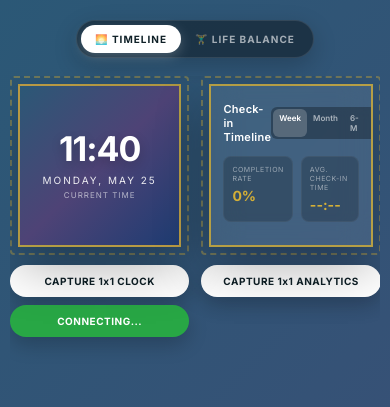
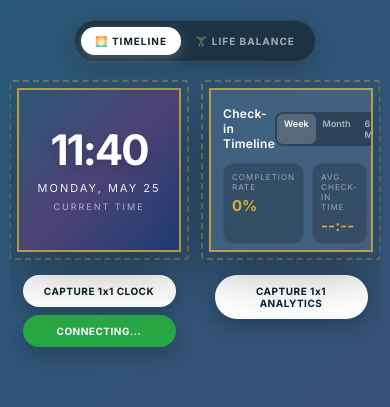
Before and after one commit to ccax-cloud/myclock, a plain HTML site: page index.html in a window 390 px wide. Drawn offline with nearby package versions, Linux system fonts and the light colour scheme; no server answers.

Commit message:
Update index.html

```diff
--- a/index.html
+++ b/index.html
@@ -8,7 +8,6 @@
     <link rel="preconnect" href="https://fonts.googleapis.com">
     <link rel="preconnect" href="https://fonts.gstatic.com" crossorigin>
     <link href="https://fonts.googleapis.com/css2?family=Inter:wght@400;600;700&display=swap" rel="stylesheet">
-<!-- 更新为 zero_wing 设计的时间管理图标 -->
 <link rel="icon" type="image/png" href="https://cdn-icons-png.flaticon.com/128/1584/1584858.png">
 
     <!-- 引入 html2canvas 和 Chart.js -->
@@ -399,36 +398,31 @@
         justify-content: flex-start;
     }
 
-    /* 手机版整体横向布局 */
+    /* 手机版保持一行 */
     .page-view {
         flex-direction: row;
         align-items: flex-start;
-        justify-content: flex-start;
+        justify-content: center;
         gap: 12px;
         overflow-x: auto;
-        overflow-y: hidden;
-        width: 100%;
         padding-bottom: 10px;
-        scroll-snap-type: x proximity;
     }
 
     .control-block {
         margin-bottom: 30px;
         width: 46vw;
-        min-width: 170px;
+        min-width: 180px;
         flex-shrink: 0;
-        scroll-snap-align: start;
     }
 
     .capture-wrapper {
         width: 46vw;
         height: 46vw;
-        min-width: 170px;
-        min-height: 170px;
-        max-width: 220px;
-        max-height: 220px;
+        min-width: 180px;
+        min-height: 180px;
+        max-width: 320px;
+        max-height: 320px;
         padding: 6px;
-        margin-bottom: 10px;
     }
 
     .clock-box,
@@ -437,59 +431,52 @@
         height: 100%;
     }
 
-    /* 第二页 tracker 整体垂直居中 */
+    /* 第二页 tracker 更居中 */
     #tracker-capture-area {
         justify-content: center;
     }
 
-    /* 第二页 fitness / study 不贴顶部 */
     #tracker-capture-area .tracker-grid {
         flex-grow: 0;
-        margin-top: 20px;
+        margin-top: 18px;
     }
 
-    /* 时间字体 */
+    /* 时间 */
     .time-display {
-        font-size: 34px;
-        letter-spacing: -1px;
-        margin-bottom: 8px;
+        font-size: 42px;
+        margin-bottom: 10px;
     }
 
     .date-display {
-        font-size: 10px;
+        font-size: 11px;
         letter-spacing: 2px;
-        margin-bottom: 4px;
     }
 
     .timezone-display {
-        font-size: 8px;
-        letter-spacing: 1px;
+        font-size: 9px;
     }
 
-    /* panel 内边距 */
+    /* panel */
     .panel-box {
         padding: 16px 12px;
     }
 
-    /* 标题区域 */
     .dashboard-header {
         margin-bottom: 12px;
-        align-items: center;
     }
 
     .dashboard-title {
-        font-size: 11px;
+        font-size: 12px;
     }
 
     /* tabs */
     .tabs {
         padding: 2px;
-        border-radius: 6px;
     }
 
     .tab {
-        padding: 4px 6px;
-        font-size: 8px;
+        padding: 4px 7px;
+        font-size: 9px;
     }
 
     /* stats */
@@ -507,30 +494,27 @@
     }
 
     .section-title {
-        font-size: 9px;
+        font-size: 10px;
     }
 
     .stat-card {
-        padding: 8px 8px;
-        border-radius: 8px;
+        padding: 8px;
     }
 
     .stat-label {
-        font-size: 7px;
+        font-size: 8px;
         margin-bottom: 4px;
-        letter-spacing: 0.5px;
     }
 
     .stat-value {
-        font-size: 14px;
+        font-size: 15px;
     }
 
     .stat-sub-value {
         font-size: 8px;
-        margin-top: 2px;
     }
 
-    /* 图表高度 */
+    /* 图表 */
     .chart-container {
         height: calc(100% - 90px);
     }
@@ -538,14 +522,11 @@
     /* 按钮 */
     .btn-group {
         gap: 8px;
-        width: 100%;
     }
 
     .btn {
-        width: 100%;
         font-size: 10px;
         padding: 10px 12px;
-        border-radius: 30px;
     }
 
     .btn-row {
@@ -558,10 +539,9 @@
         padding: 8px 2px;
     }
 
-    /* page switcher */
+    /* page switch */
     .page-switcher {
         margin-bottom: 18px;
-        padding: 4px;
     }
 
     .page-tab {
```
